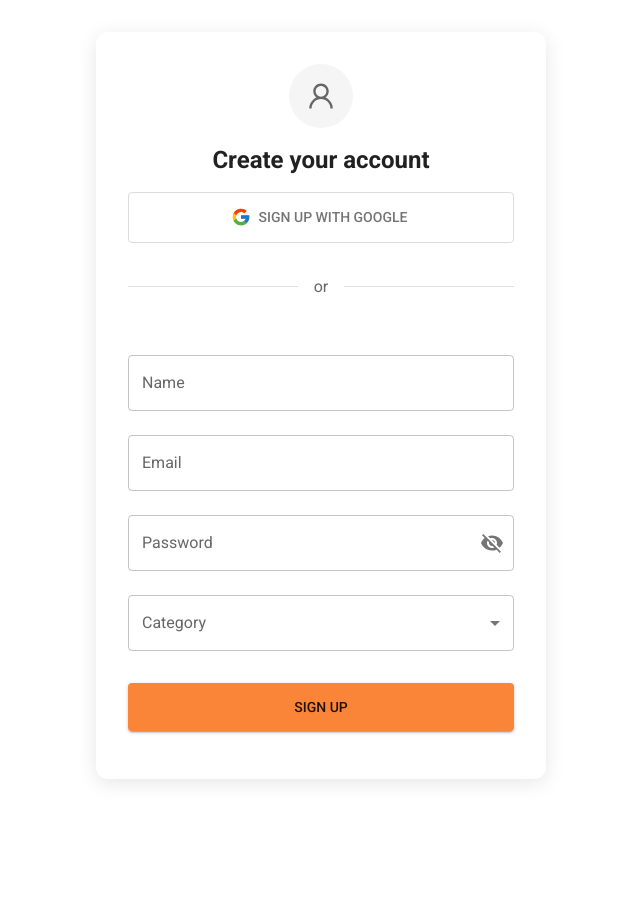
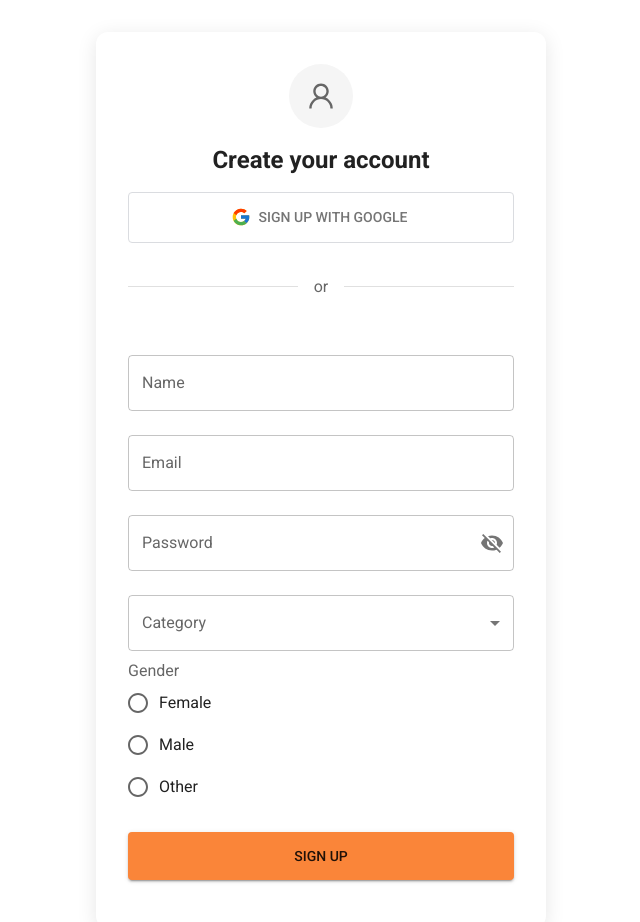
Before and after one commit to krish4693/mui-nextjs-template, a Next.js app: page /register in a window 1280 px wide. Shown: the top 922 px of the page, without its empty margins (319-959 px from the left). Before the commit the page ends 800 px from the top, so only its background shows below. Built offline with nearby package versions, Linux system fonts and the light colour scheme; what @mui/material-nextjs would draw is missing.

Commit message:
added radio group

```diff
--- a/src/app/register/page.tsx
+++ b/src/app/register/page.tsx
@@ -22,12 +22,14 @@ import FormTextField from "@/components/Inputs/formTextField";
 import { Visibility, VisibilityOff } from "@mui/icons-material";
 import FormSelectField from "@/components/Inputs/selectBox";
 import LogoContainer from "@/components/custom-containers/logoContainer";
+import RadioButtons from "@/components/Inputs/radioGroup";
 
 interface FormValues {
   name: string;
   email: string;
   password: string;
   category: string;
+  gender: string;
 }
 
 
@@ -96,6 +98,11 @@ const SignUpPage = () => {
     // const [errors, setErrors] = useState({});
   const [showSuccess, setShowSuccess] = useState(false);
   const [showPassword, setShowPassword] = useState(false);
+  const genderOptions = [
+    { value: 'female', label: 'Female' },
+    { value: 'male', label: 'Male' },
+    { value: 'other', label: 'Other' },
+  ]
 
   const handleTogglePasswordVisibility = () => {
     setShowPassword((prev) => !prev);
@@ -184,8 +191,6 @@ const SignUpPage = () => {
 
           <Box
             component="form"
-
-
             onSubmit={handleSubmit(onSubmit)}
             sx={{ width: "100%", mt: 1 }}
           >
@@ -245,7 +250,15 @@ const SignUpPage = () => {
           { value: 'science', label: 'Science' },
         ]}
         rules={{ required: 'Category is required' }}
-        />
+            />
+
+            <RadioButtons
+              name ="gender"
+              label="Gender"
+              options={genderOptions}
+              control={control}
+              rules={{ required: 'Gender is required' }}
+              />
 
             <Button
               type="submit"
--- /dev/null
+++ b/src/components/Inputs/radioGroup.tsx
@@ -0,0 +1,58 @@
+import * as React from "react";
+import Radio from "@mui/material/Radio";
+import RadioGroup from "@mui/material/RadioGroup";
+import FormControlLabel from "@mui/material/FormControlLabel";
+import FormControl from "@mui/material/FormControl";
+import FormLabel from "@mui/material/FormLabel";
+import { useState } from "react";
+import {
+  FieldValues,
+  useController,
+  UseControllerProps,
+} from "react-hook-form";
+import { FormHelperText } from "@mui/material";
+
+interface RadioGroupProps<T extends FieldValues> extends UseControllerProps<T> {
+  label: string;
+  options: { value: string | number; label: string }[];
+}
+
+const RadioButtons = <T extends FieldValues>({
+  name,
+  control,
+  rules,
+  defaultValue,
+  label,
+  options,
+}: RadioGroupProps<T>) => {
+  const {
+    field,
+    fieldState: { error },
+  } = useController({ name, control, rules });
+  const [value, setValue] = useState("female");
+
+  const handleChange = (event: React.ChangeEvent<HTMLInputElement>) => {
+    setValue((event.target as HTMLInputElement).value);
+  };
+
+  return (
+    <FormControl>
+      <FormLabel id="demo-controlled-radio-buttons-group">{label}</FormLabel>
+      <RadioGroup {...field} value={field.value ?? ""}>
+        {options.map((option) => (
+          <FormControlLabel
+            key={option.value}
+            value={option.value}
+            label={option.label}
+            control={<Radio />}
+          />
+        ))}
+        {/* <FormControlLabel value="female" control={<Radio />} label="Female" />
+        <FormControlLabel value="male" control={<Radio />} label="Male" /> */}
+      </RadioGroup>
+      {error && <FormHelperText>{error.message}</FormHelperText>}
+    </FormControl>
+  );
+};
+
+export default RadioButtons;
```
